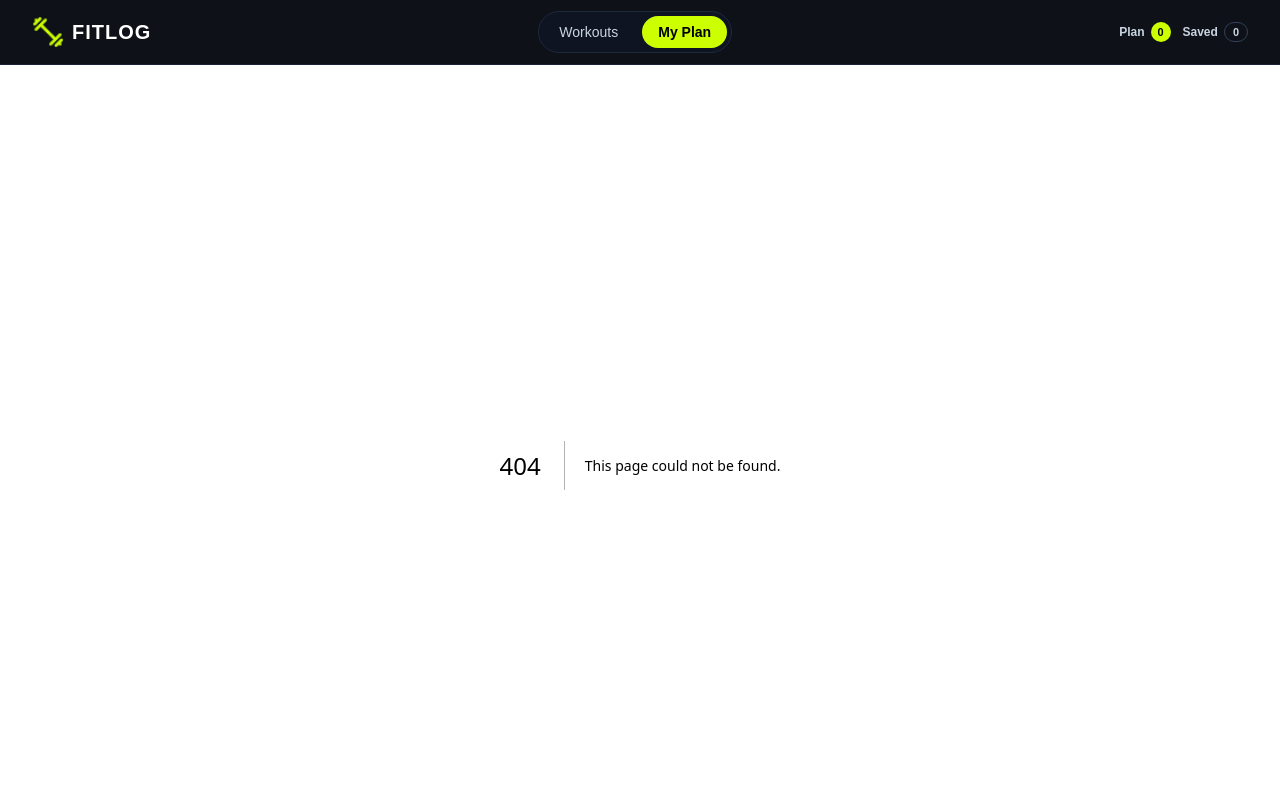
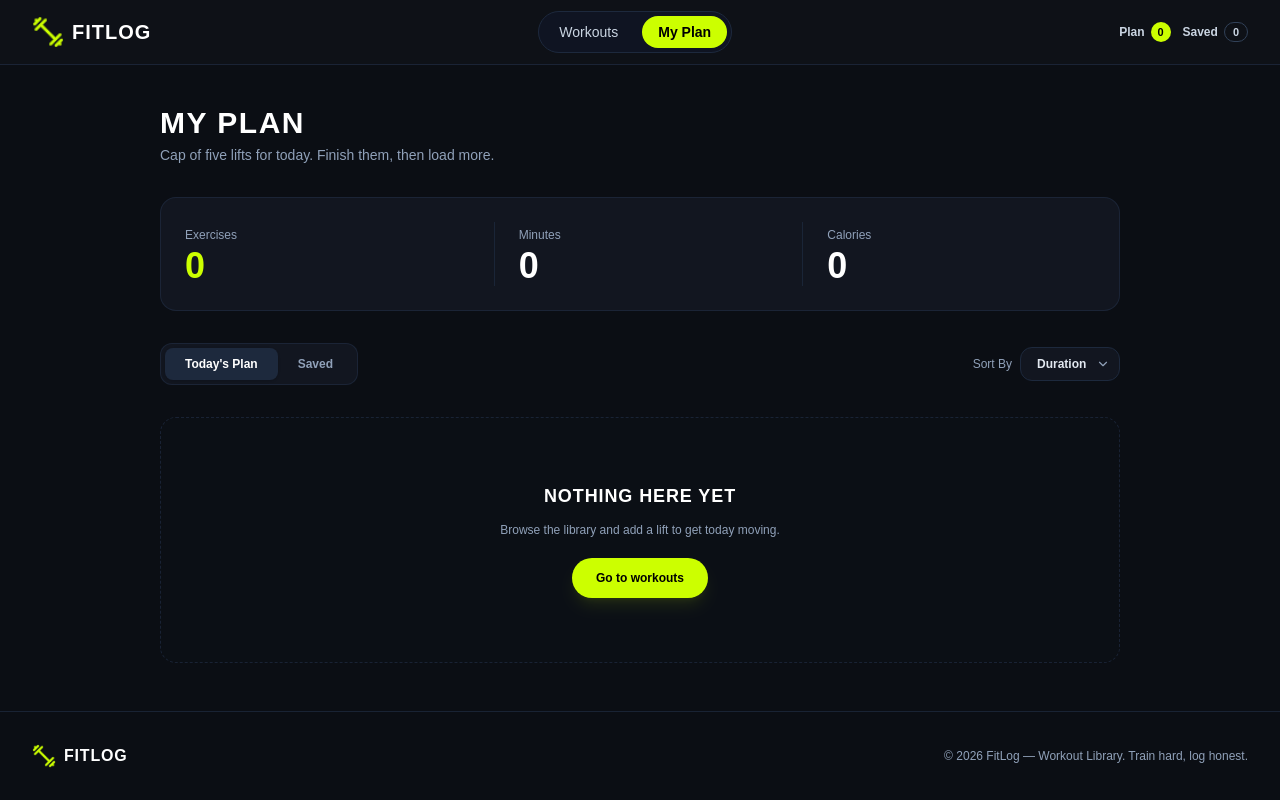
Before and after one commit to akashonline24hour/fitlog-app, a Next.js app: page /my-plan in a window 1280 px wide. Before the commit this address had no page. Shown: the top 800 px of the page. Built offline with nearby package versions, Linux system fonts and the light colour scheme.

Commit message:
feat: complete My Plan page dashboard with real-time stats and interactive plan management

```diff
--- /dev/null
+++ b/src/app/my-plan/page.tsx
@@ -0,0 +1,6 @@
+import React from "react";
+import PlanDashboard from "@/components/plan/PlanDashboard";
+
+export default function MyPlanPage() {
+  return <PlanDashboard />;
+}
--- /dev/null
+++ b/src/components/plan/PlanDashboard.tsx
@@ -0,0 +1,206 @@
+"use client";
+
+import React, { useState } from "react";
+import Link from "next/link";
+import { Trash2, CheckCircle2, Circle, ChevronDown, Plus } from "lucide-react";
+import { usePlan } from "@/context/PlanContext";
+
+export default function PlanDashboard() {
+  const {
+    todayPlan,
+    savedPlan,
+    removeFromPlan,
+    removeFromSaved,
+    toggleMarkAsDone,
+    addToTodayPlan,
+  } = usePlan();
+
+  const [activeTab, setActiveTab] = useState<"today" | "saved">("today");
+  const [sortBy, setSortBy] = useState<string>("duration");
+
+  // Calculate stats
+  const totalExercises = todayPlan.length;
+  const totalMinutes = todayPlan.reduce(
+    (acc, curr) => acc + (curr.duration || 0),
+    0,
+  );
+  const totalCalories = todayPlan.reduce(
+    (acc, curr) => acc + (curr.caloriesBurned || 0),
+    0,
+  );
+
+  // Active list selection
+  const currentList = activeTab === "today" ? todayPlan : savedPlan;
+
+  // Apply sorting
+  const sortedList = [...currentList].sort((a, b) => {
+    if (sortBy === "duration") return (b.duration || 0) - (a.duration || 0);
+    if (sortBy === "calories")
+      return (b.caloriesBurned || 0) - (a.caloriesBurned || 0);
+    if (sortBy === "name") return a.name.localeCompare(b.name);
+    return 0;
+  });
+
+  return (
+    <div className="max-w-5xl mx-auto px-4 sm:px-6 lg:px-8 py-10 space-y-8">
+      {/* HEADER SECTION */}
+      <div>
+        <h1 className="text-3xl font-extrabold text-white tracking-wider uppercase">
+          MY PLAN
+        </h1>
+        <p className="text-slate-400 text-sm mt-1">
+          Cap of five lifts for today. Finish them, then load more.
+        </p>
+      </div>
+
+      {/* STATS DASHBOARD CARD */}
+      <div className="bg-[#121620] border border-slate-800/80 rounded-2xl p-6 grid grid-cols-3 gap-4">
+        <div className="space-y-1">
+          <span className="text-xs text-slate-400 font-medium">Exercises</span>
+          <p className="text-3xl sm:text-4xl font-extrabold text-[#ccff00]">
+            {totalExercises}
+          </p>
+        </div>
+        <div className="space-y-1 border-l border-slate-800/80 pl-6">
+          <span className="text-xs text-slate-400 font-medium">Minutes</span>
+          <p className="text-3xl sm:text-4xl font-extrabold text-white">
+            {totalMinutes}
+          </p>
+        </div>
+        <div className="space-y-1 border-l border-slate-800/80 pl-6">
+          <span className="text-xs text-slate-400 font-medium">Calories</span>
+          <p className="text-3xl sm:text-4xl font-extrabold text-white">
+            {totalCalories}
+          </p>
+        </div>
+      </div>
+
+      {/* CONTROLS: TABS & SORT BY */}
+      <div className="flex flex-col sm:flex-row items-start sm:items-center justify-between gap-4">
+        {/* TAB TOGGLE */}
+        <div className="inline-flex bg-[#121620] p-1 rounded-xl border border-slate-800/80">
+          <button
+            onClick={() => setActiveTab("today")}
+            className={`px-5 py-2 rounded-lg text-xs font-semibold transition ${
+              activeTab === "today"
+                ? "bg-slate-800 text-white shadow"
+                : "text-slate-400 hover:text-slate-200"
+            }`}
+          >
+            Today's Plan
+          </button>
+          <button
+            onClick={() => setActiveTab("saved")}
+            className={`px-5 py-2 rounded-lg text-xs font-semibold transition ${
+              activeTab === "saved"
+                ? "bg-slate-800 text-white shadow"
+                : "text-slate-400 hover:text-slate-200"
+            }`}
+          >
+            Saved
+          </button>
+        </div>
+
+        {/* SORT BY DROPDOWN */}
+        <div className="flex items-center space-x-2 text-xs">
+          <span className="text-slate-400 font-medium">Sort By</span>
+          <div className="relative">
+            <select
+              value={sortBy}
+              onChange={(e) => setSortBy(e.target.value)}
+              className="appearance-none bg-[#121620] border border-slate-800 text-slate-200 text-xs rounded-xl px-4 py-2 pr-8 font-semibold focus:outline-none focus:border-slate-700 cursor-pointer"
+            >
+              <option value="duration">Duration</option>
+              <option value="calories">Calories</option>
+              <option value="name">Name</option>
+            </select>
+            <ChevronDown className="w-3.5 h-3.5 text-slate-400 absolute right-2.5 top-1/2 -translate-y-1/2 pointer-events-none" />
+          </div>
+        </div>
+      </div>
+
+      {/* WORKOUT LIST CONTENT OR EMPTY CONTAINER */}
+      {sortedList.length === 0 ? (
+        <div className="border border-dashed border-slate-800/80 rounded-2xl p-16 text-center flex flex-col items-center justify-center space-y-3 bg-[#0d1017]/50">
+          <h3 className="text-lg font-extrabold text-white uppercase tracking-wider">
+            NOTHING HERE YET
+          </h3>
+          <p className="text-slate-400 text-xs max-w-sm">
+            Browse the library and add a lift to get today moving.
+          </p>
+          <div className="pt-2">
+            <Link
+              href="/"
+              className="inline-flex items-center justify-center bg-[#ccff00] hover:bg-[#b8e600] text-black font-bold text-xs px-6 py-3 rounded-full transition shadow-lg shadow-[#ccff00]/10"
+            >
+              Go to workouts
+            </Link>
+          </div>
+        </div>
+      ) : (
+        <div className="space-y-3">
+          {sortedList.map((workout) => (
+            <div
+              key={workout.id}
+              className={`flex items-center justify-between p-4 rounded-xl border bg-[#121620] transition ${
+                workout.isDone
+                  ? "border-slate-800/50 opacity-60"
+                  : "border-slate-800"
+              }`}
+            >
+              <div className="flex items-center space-x-4">
+                {activeTab === "today" && (
+                  <button
+                    onClick={() => toggleMarkAsDone(workout.id)}
+                    className="text-slate-400 hover:text-[#ccff00] transition"
+                  >
+                    {workout.isDone ? (
+                      <CheckCircle2 className="w-6 h-6 text-[#ccff00]" />
+                    ) : (
+                      <Circle className="w-6 h-6" />
+                    )}
+                  </button>
+                )}
+                <div>
+                  <h3
+                    className={`font-bold text-white text-base ${
+                      workout.isDone ? "line-through text-slate-400" : ""
+                    }`}
+                  >
+                    {workout.name}
+                  </h3>
+                  <p className="text-xs text-slate-400 mt-0.5">
+                    {workout.sets} sets × {workout.reps} reps •{" "}
+                    {workout.duration} min • {workout.caloriesBurned} kcal
+                  </p>
+                </div>
+              </div>
+
+              <div className="flex items-center space-x-2">
+                {activeTab === "saved" && (
+                  <button
+                    onClick={() => addToTodayPlan(workout)}
+                    className="p-2 bg-[#ccff00]/10 hover:bg-[#ccff00]/20 text-[#ccff00] rounded-lg text-xs font-bold transition flex items-center space-x-1"
+                  >
+                    <Plus className="w-4 h-4" />
+                    <span>Add</span>
+                  </button>
+                )}
+                <button
+                  onClick={() =>
+                    activeTab === "today"
+                      ? removeFromPlan(workout.id)
+                      : removeFromSaved(workout.id)
+                  }
+                  className="text-slate-500 hover:text-red-400 p-2 transition"
+                >
+                  <Trash2 className="w-4 h-4" />
+                </button>
+              </div>
+            </div>
+          ))}
+        </div>
+      )}
+    </div>
+  );
+}
```
